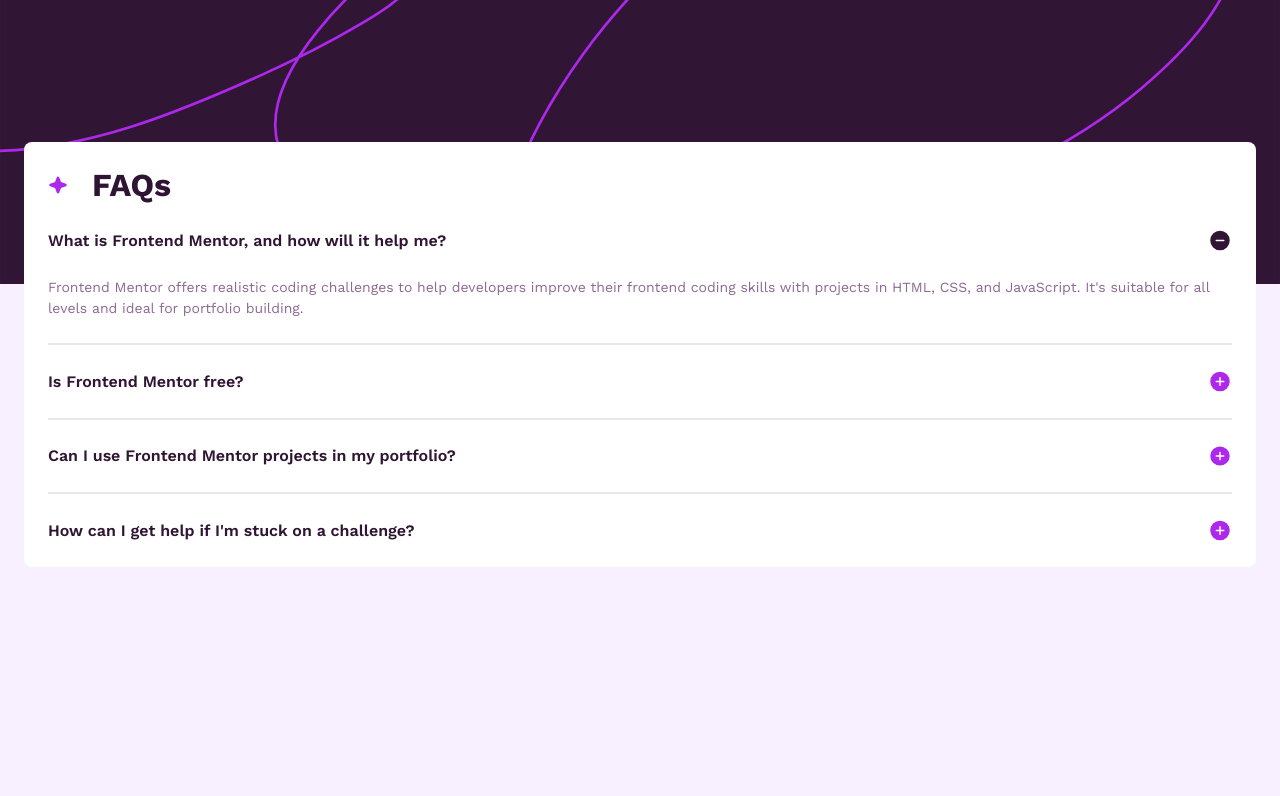
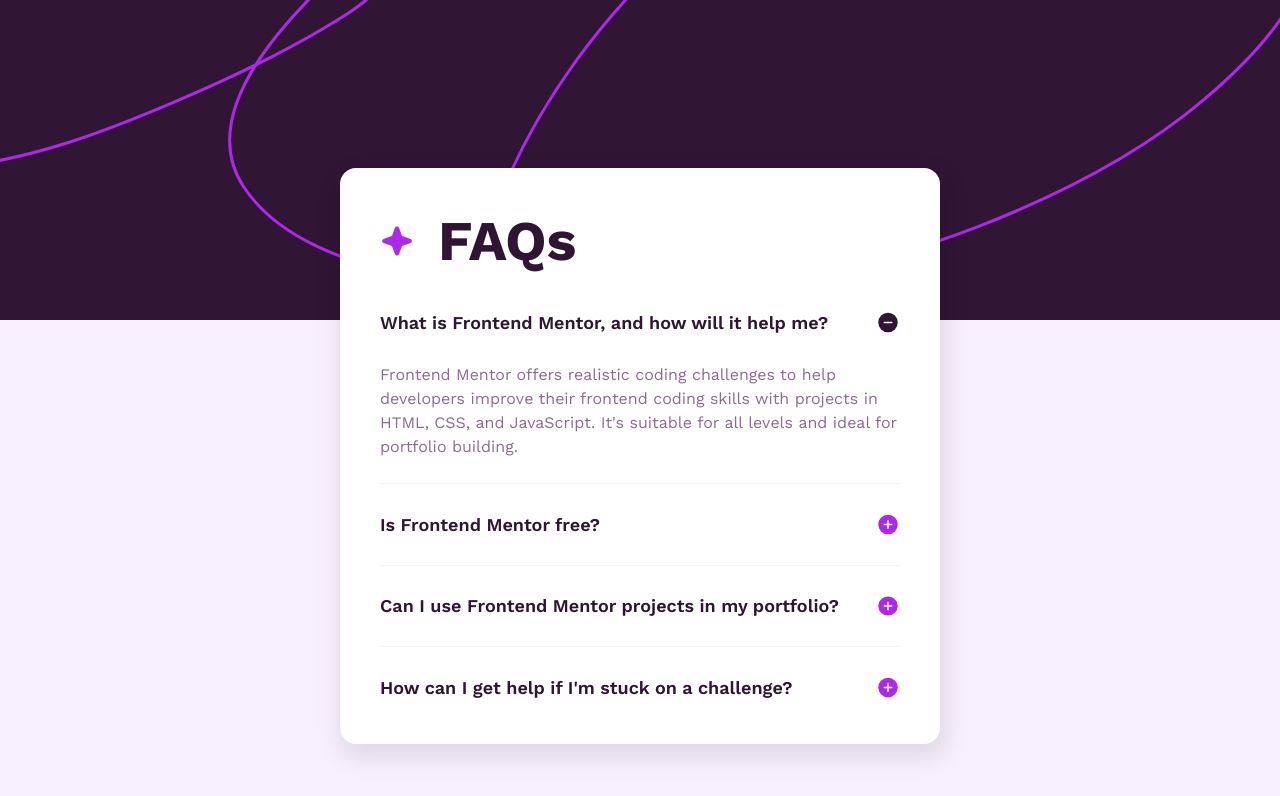
Before and after one commit to Polaris-algedi/frontendmentor-faq-accordion, a website built with Vite: page index.html in a window 1280 px wide. Built offline with nearby package versions, Linux system fonts and the light colour scheme.

Commit message:
Updates responsive layout and spacing
Adds responsive sizing and layout refinements for mobile and desktop.

Splits top spacing into mobile/desktop and increases desktop card width to better accommodate wider screens. Introduces hero image height variables, desktop icon sizes, and a shadow variable for improved visual consistency and depth. Adjusts picture image rendering and main margin/padding to use the new variables.

Tweaks border color to use a variable, scales typography and FAQ spacing for larger viewports, and consolidates desktop-specific styles into a media query for clearer responsive behavior.

```diff
--- a/src/style.css
+++ b/src/style.css
@@ -37,11 +37,16 @@
   --spacing-6: 2.75rem; /* 44px */
   --spacing-7: 3rem; /* 48px */
 
+  /* hero image */
+  --hero-image-height-mobile: 14.5rem; /* 232px */
+  --hero-image-height-desktop: 20rem; /* 320px */
+
   /* Container */
-  --card-width-desktop: 25.75rem; /* 412px */
+  --card-width-desktop: 37.5rem; /* 600px */
 
   /* star icon */
   --star-icon-size-mobile: 1.25rem; /* 20px */
+  --star-icon-size-desktop: 2.125rem; /* 34px */
 
   /* plus icon */
   --plus-icon-size: 1.5rem; /* 24px */
@@ -50,13 +55,17 @@
   --minus-icon-size: 1.5rem; /* 24px */
 
   /* app top spacing */
-  --app-top-spacing: 8.875rem; /* 142px */
+  --app-top-spacing-mobile: 8.875rem; /* 142px */
+  --app-top-spacing-desktop: 10.5rem; /* 168px */
 
   /* Borders */
   --border-radius-small: 0.5rem; /* 8px */
   --border-radius: 1rem; /* 16px */
   --border-radius-large: 2rem; /* 32px */
   --border-radius-full: 50rem; /* 800px */
+
+  /* Shadows */
+  --shadow-small: 3px 10px 25px 4px rgba(0, 0, 0, 0.1);
 
   font-synthesis: none;
   text-rendering: optimizeLegibility;
@@ -81,20 +90,22 @@
   overflow: hidden;
   z-index: -1;
 }
-
-header img {
+picture img {
+  height: var(--hero-image-height-mobile);
+  object-fit: cover;
+  display: block;
   width: 100%;
-  display: block;
 }
 
 main {
   background-color: var(--white);
-  margin-block-start: var(--app-top-spacing);
+  margin-block-start: var(--app-top-spacing-mobile);
   margin-inline-start: var(--spacing-2);
   margin-inline-end: var(--spacing-2);
   padding: var(--spacing-2);
   padding-block-end: 0;
   border-radius: var(--border-radius-small);
+  box-shadow: var(--shadow-small);
 }
 
 .title {
@@ -108,7 +119,7 @@
 }
 
 .faq {
-  border-block-end: 2px solid hsl(240, 2%, 91%);
+  border-block-end: 1px solid var(--purple-100);
 }
 
 .faq:last-of-type {
@@ -144,3 +155,46 @@
 .hidden {
   display: none;
 }
+
+/* Styles for desktop */
+@media (min-width: 48rem) {
+  picture img {
+    height: var(--hero-image-height-desktop);
+  }
+  main {
+    max-width: var(--card-width-desktop);
+    margin-inline: auto;
+    margin-block-start: var(--app-top-spacing-desktop);
+    padding: var(--spacing-5);
+    padding-block-end: var(--spacing-1);
+    border-radius: var(--border-radius);
+  }
+
+  .title img {
+    width: var(--star-icon-size-desktop);
+  }
+
+  .title h1 {
+    font-size: var(--font-size-large);
+  }
+  .faq-header {
+    padding-block: calc(var(--spacing-2) + 0.25rem);
+  }
+
+  .faq:first-of-type .faq-header {
+    padding-block-start: var(--spacing-4);
+  }
+
+  .faq-header h2 {
+    font-size: var(--font-size-medium);
+    width: 90%;
+  }
+
+  .faq-header img {
+    width: var(--spacing-2);
+  }
+
+  .faq p {
+    font-size: var(--font-size-base);
+  }
+}
```
